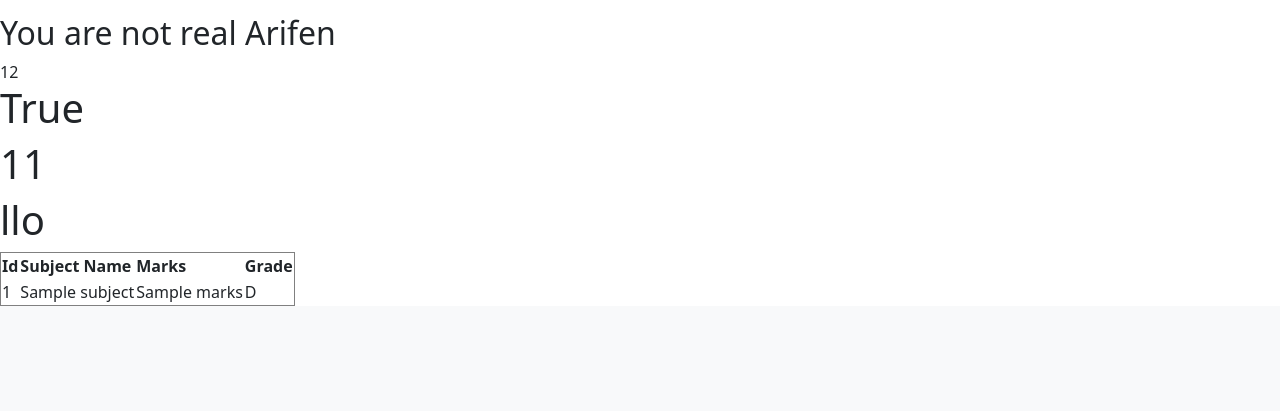
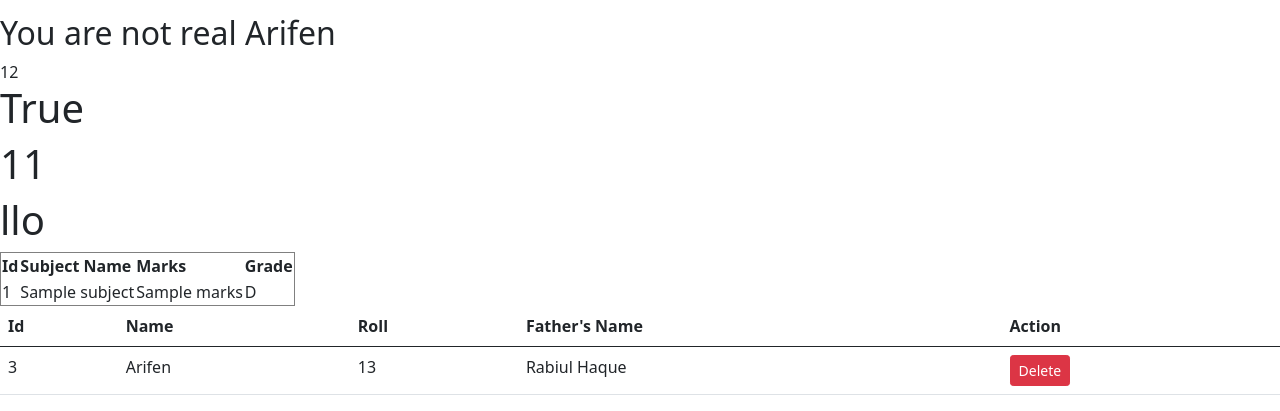
Before and after one commit to RadoanulArifen/My-Practice-Django, a Django app: template school_management/student/templates/student/index.html in a window 1280 px wide; the page is wider, and only the part inside the window is pictured. Shown: the part 1118-1529 px from the top of that part. Before the commit the page ends 1424 px from the top of that part, so only its background shows below. Run offline with Django 5.2, Linux system fonts and the light colour scheme; data comes from the database, SQL or seed files in the repository; both versions use the stored data as it was after the commit; the template is opened without the code that fills it: values that come from a table or form of the project are taken from there, most other values are stand-ins (such as "Sample title", 1, 10 or a date in 2020).

Commit message:
Superuser

```diff
--- a/school_management/student/templates/student/index.html
+++ b/school_management/student/templates/student/index.html
@@ -112,6 +112,33 @@
 
     </table>
 
+    <table class="table">
+        <thead>
+            <tr>
+                <th scope="col">Id</th>
+                <th scope="col">Name</th>
+                <th scope="col">Roll</th>
+                <th scope="col">Father's Name</th>
+                <th scope="col">Action</th>
+            </tr>
+        </thead>
+        <tbody>
+            <tr>
+               {% for student in student_data %}
+                    <tr>
+                        <td>{{student.id}}</td>
+                        <td>{{ student.name}}</td>
+                        <td>{{ student.roll}}</td>
+                        <td>{{ student.father_name}}</td>
+                        <td><a class="btn btn-danger btn-sm" href="{% url 'delete_student' student.id %}">Delete</a></td>
+                    </tr>
+               {% endfor %}
+            </tr>
+
+
+        </tbody>
+    </table>
+
     <!-- Optional JavaScript; choose one of the two! -->
 
     <!-- Option 1: Bootstrap Bundle with Popper -->
--- a/school_management/student/urls.py
+++ b/school_management/student/urls.py
@@ -2,5 +2,7 @@ from django.urls import path
 from . import views
 urlpatterns = [
     path('profile/', views.profile, name='student_profile'),
-    path('home/', views.home, name='student_home')
+    path('home/', views.home, name='student_home'),
+    path('delete/<int:id>', views.delete_student, name='delete_student'),
+
 ]
```
Also changed, not shown: school_management/student/views.py (+8 -1 lines), school_management/db.sqlite3.
